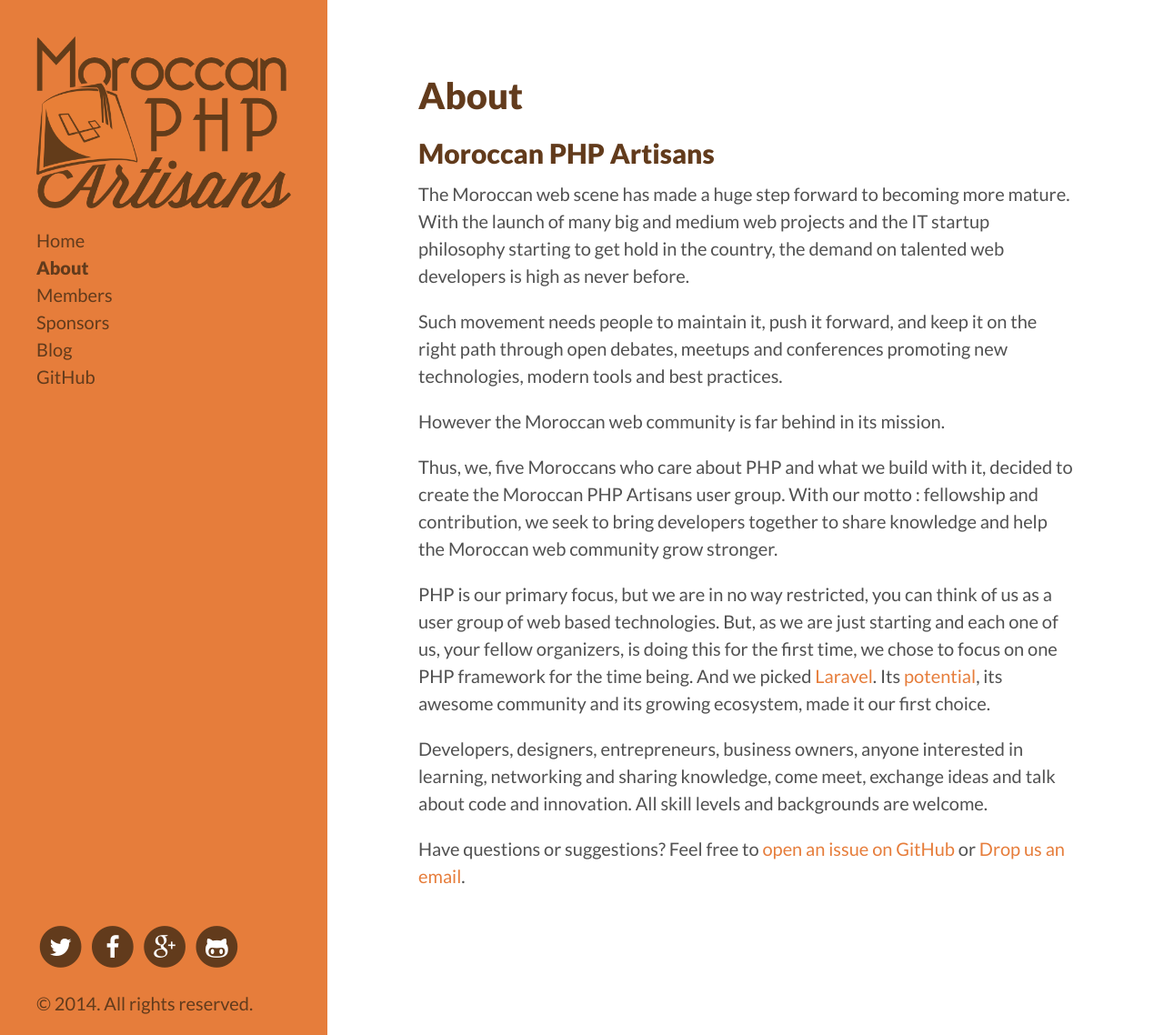
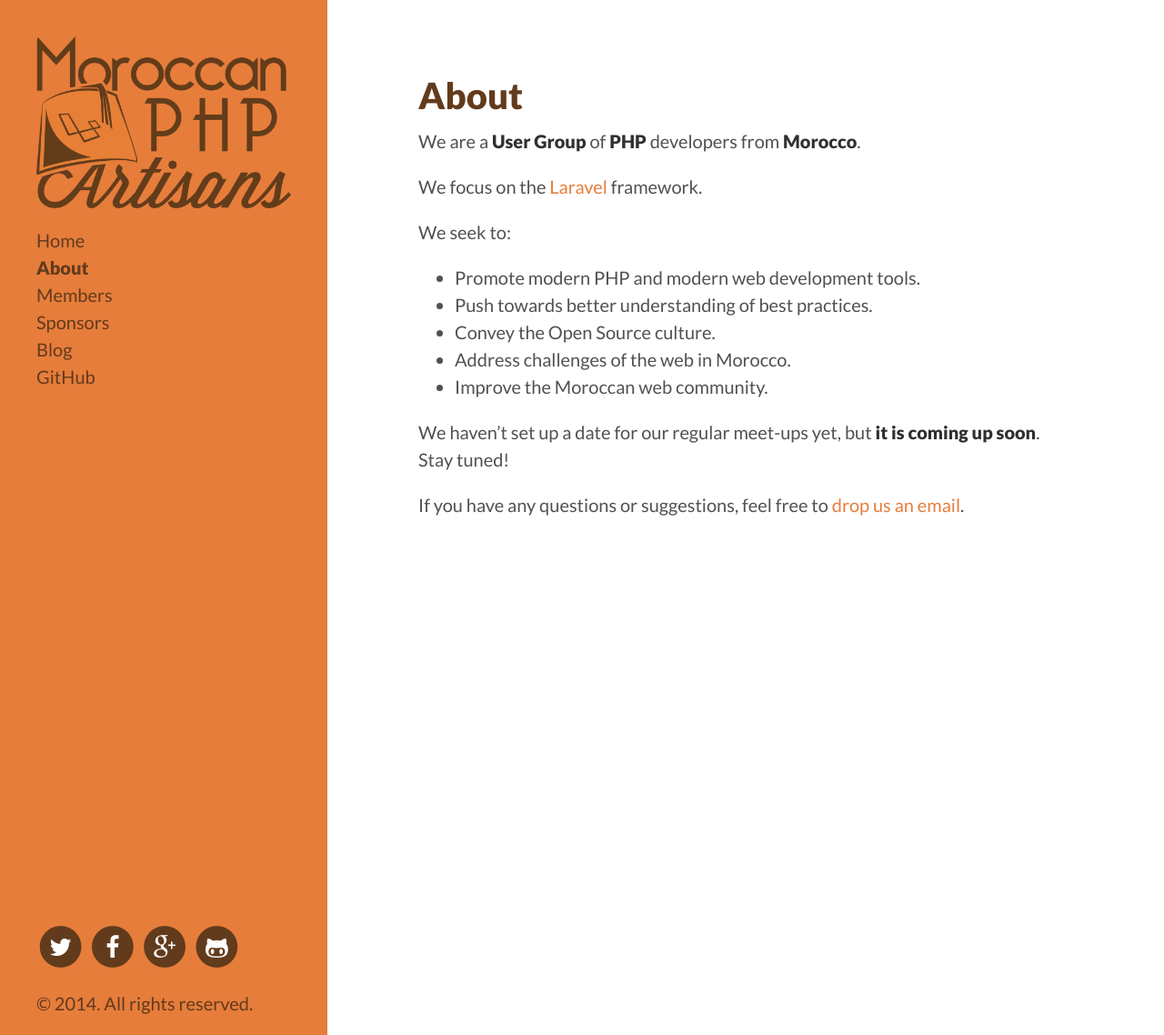
Before and after one commit to moughamir/MoroccanPHPArtisans.github.io, a Jekyll site: the page built from about.md, in a window 1280 px wide and 1138 px high. Shown: the whole window at 91% size. Built offline with Jekyll 4.4.1, drawn with Linux system fonts in a browser that asks for light colours; Markdown is read by kramdown in place of the engine named in the settings.

Commit message:
add member info and update index and about pages

```diff
--- a/_config.yml
+++ b/_config.yml
@@ -7,9 +7,9 @@ permalink:        /blog/:categories/:year/:month/:day/:title.html
 
 # Setup
 title:            Moroccan PHP Artisans
-tagline:          'Web Dev User Group'
+tagline:          'PHP User Group'
 url:              http://moroccanphpartisans.github.io
-email: 			  'alaouym@gmail'
+email: 			  'mphpartisans@gmail.com'
 paginate:         5
 paginate_path: 	  "/blog/page:num"
 
--- a/_data/members.yml
+++ b/_data/members.yml
@@ -9,6 +9,12 @@
   twitter: thekroniker
   email: maddane.info@gmail.com
 
+- name: Badr Chaouai
+  github: badrchaouai
+  twitter: badrchaouai
+  email: badr.chaouai@gmail.com
+  website: http://badrch.net/
+
 # Use this template to add your Informations
 #- name: nom
 #  github: nom
--- a/_data/social.yml
+++ b/_data/social.yml
@@ -1,4 +1,4 @@
 twitter:  https://twitter.com/MPHPArtisans
-facebook: #
+facebook: https://www.facebook.com/morrocanartisans
 google:   #
 github:   https://github.com/MoroccanPHPArtisans
--- a/about.md
+++ b/about.md
@@ -2,18 +2,20 @@
 layout: page
 title: About
 ---
-## Moroccan PHP Artisans
 
-The Moroccan web scene has made a huge step forward to becoming more mature. With the launch of many big and medium web projects and the IT startup philosophy starting to get hold in the country, the demand on talented web developers is high as never before.
+We are a **User Group** of **PHP** developers from **Morocco**.
 
-Such movement needs people to maintain it, push it forward, and keep it on the right path through open debates, meetups and conferences promoting new technologies, modern tools and best practices.
+We focus on the [Laravel](http://laravel.com/) framework.
 
-However the Moroccan web community is far behind in its mission.
+We seek to:
 
-Thus, we, five Moroccans who care about PHP and what we build with it, decided to create the Moroccan PHP Artisans user group. With our motto : fellowship and contribution, we seek to bring developers together to share knowledge and help the Moroccan web community grow stronger.
+* Promote modern PHP and modern web development tools.
+* Push towards better understanding of best practices.
+* Convey the Open Source culture.
+* Address challenges of the web in Morocco.
+* Improve the Moroccan web community.
 
-PHP is our primary focus, but we are in no way restricted, you can think of us as a user group of web based technologies. But, as we are just starting and each one of us, your fellow organizers, is doing this for the first time, we chose to focus on one PHP framework for the time being. And we picked [Laravel](http://laravel.com). Its [potential](http://www.sitepoint.com/best-php-frameworks-2014/), its awesome community and its growing ecosystem, made it our first choice.
 
-Developers, designers, entrepreneurs, business owners, anyone interested in learning, networking and sharing knowledge, come meet, exchange ideas and talk about code and innovation. All skill levels and backgrounds are welcome.
+We haven't set up a date for our regular meet-ups yet, but **it is coming up soon**. Stay tuned!
 
-Have questions or suggestions? Feel free to [open an issue on GitHub]({{ site.github.repo }}/issues/new) or [Drop us an email](mailto:alaouym@gmail.com).
+If you have any questions or suggestions, feel free to [drop us an email](mailto:mphpartisans@gmail.com).
```
Also changed, not shown: index.md (+5 -10 lines).
